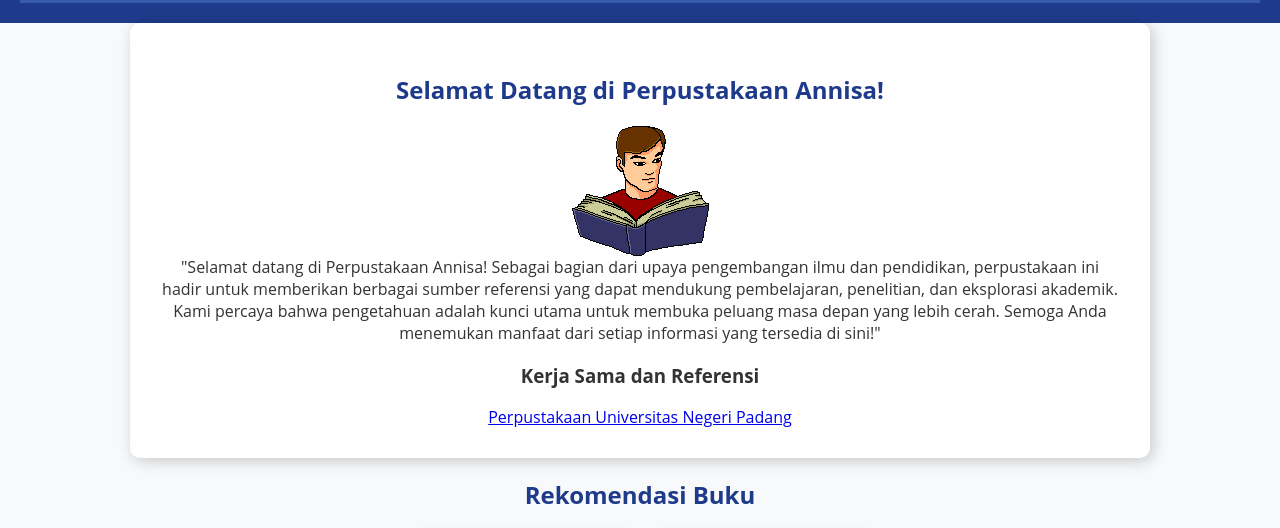
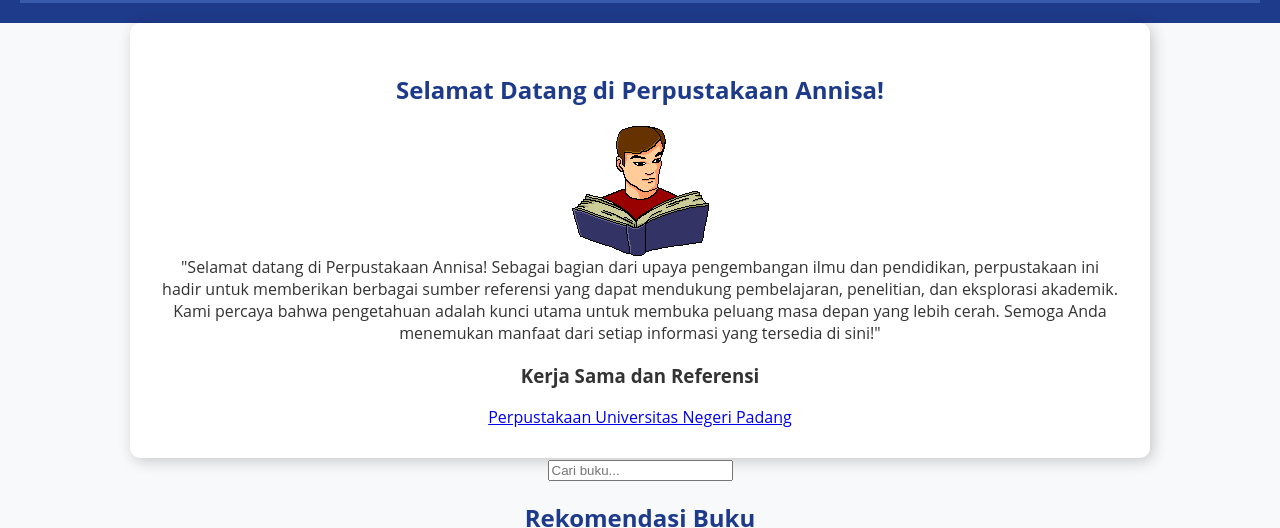
Before and after one commit to annisafitriani254/PERPUSTAKAAN, a plain HTML site: page index.html in a window 1280 px wide. Shown: the part 256-784 px from the top of the page. Drawn offline with Linux system fonts and the light colour scheme.

Commit message:
Update index.html

```diff
--- a/index.html
+++ b/index.html
@@ -24,6 +24,8 @@
         <h3>Kerja Sama dan Referensi</h3>
         <a href="http://pustaka.unp.ac.id/kki/" target="_blank">Perpustakaan Universitas Negeri Padang</a>
     </main>
+    <!-- Search Bar -->
+<input type="text" id="searchInput" placeholder="Cari buku..." onkeyup="searchBooks()">
     <!-- Rekomendasi Buku -->
     <section id="rekomendasi-buku">
     <h2>Rekomendasi Buku</h2>
```
